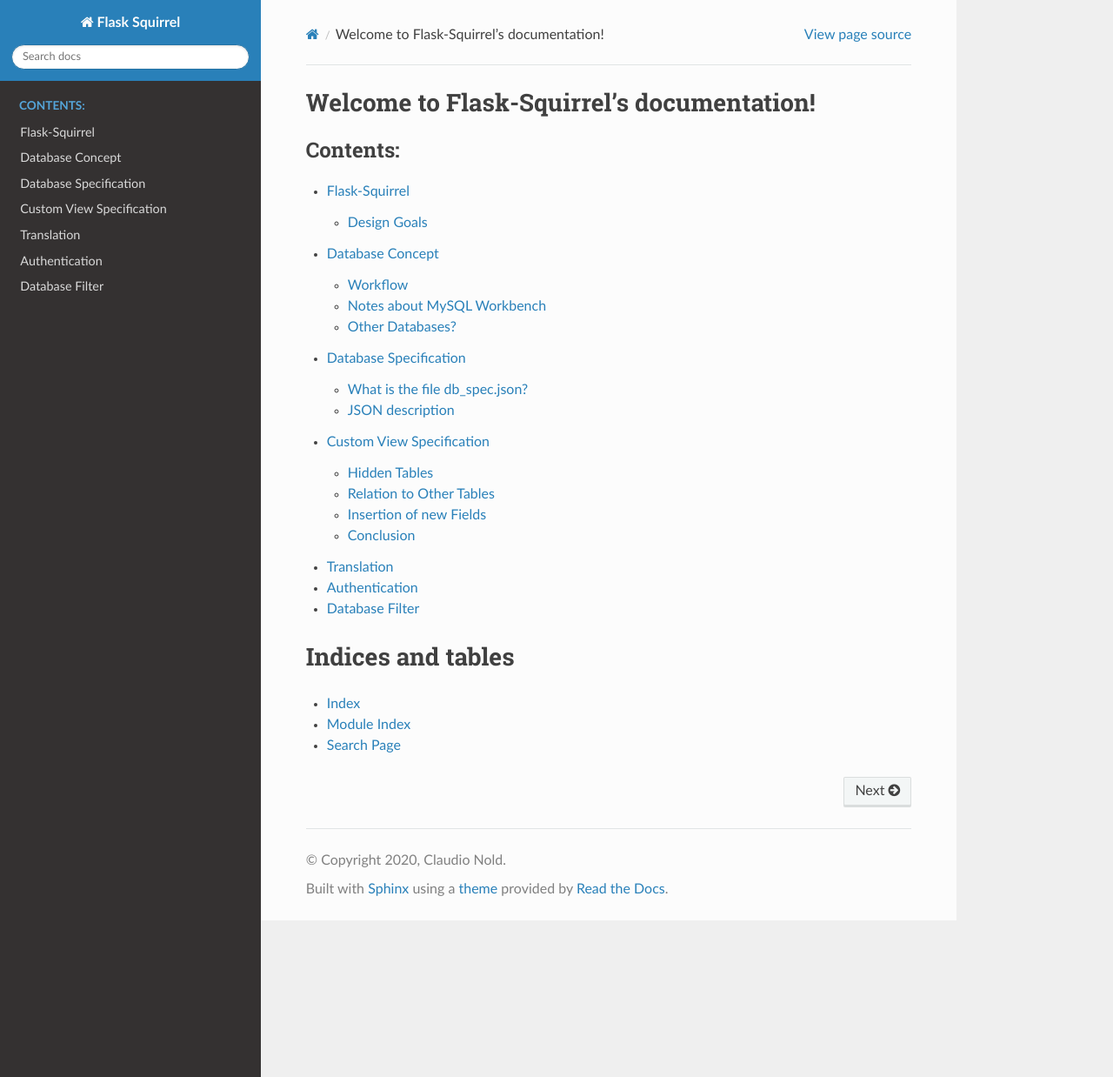
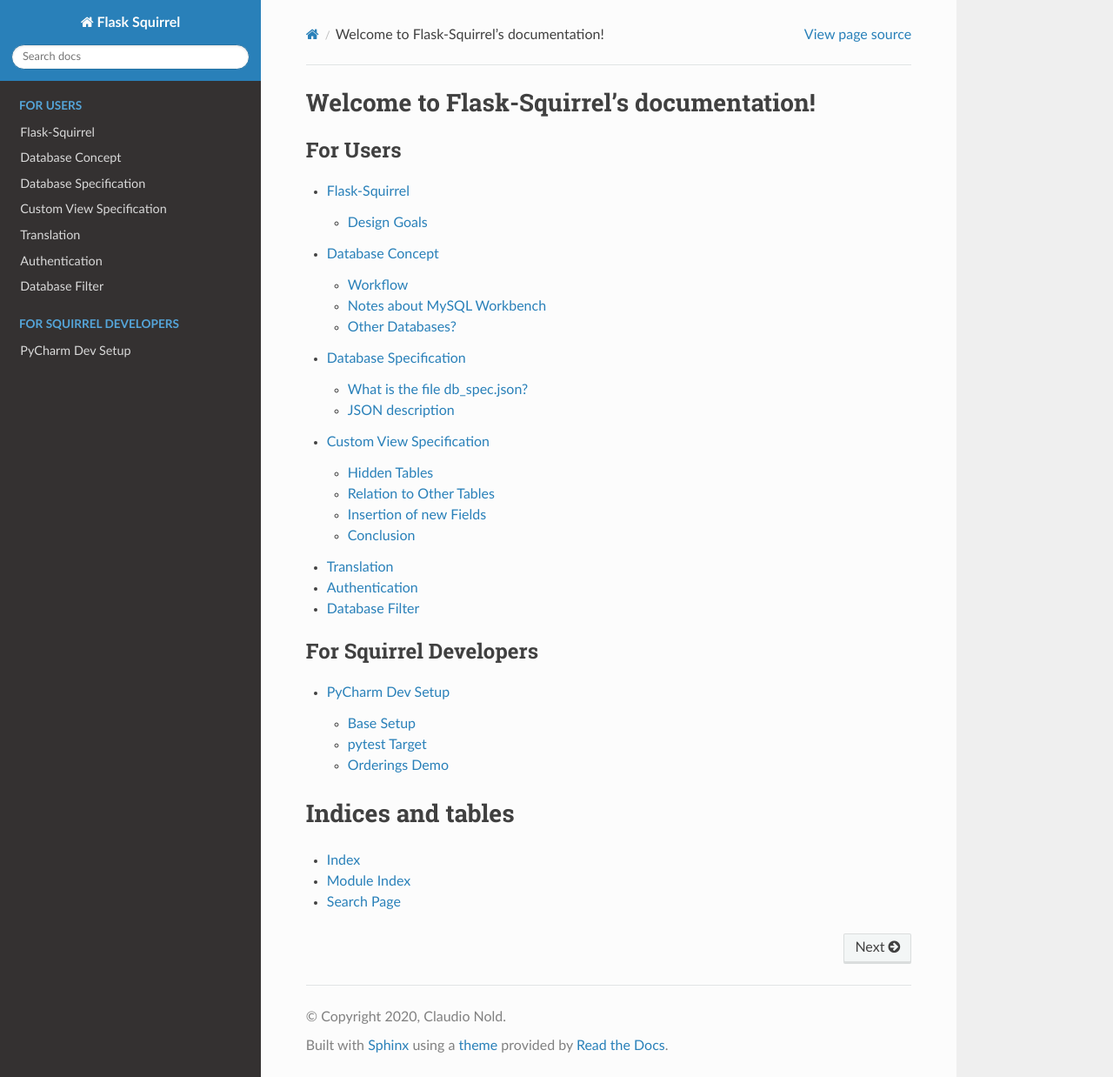
Before and after one commit to ClNo/flask-squirrel, a Sphinx documentation site: the page built from docs/index.rst, in a window 1280 px wide and 1238 px high. Shown: the whole window at 87% size. Built offline with Sphinx 7.4.7 and the Read the Docs theme 2.0.0, drawn with Linux system fonts in a browser that asks for light colours; some of the changed lines change nothing that is shown.

Commit message:
added IDE setup documentation

```diff
--- /dev/null
+++ b/docs/dev/pycharm.rst
@@ -0,0 +1,89 @@
+PyCharm Dev Setup
+=================
+
+Here you learn how you could debug or extend Flask-Squirrel using the very good IDE JetBrains PyCharm.
+
+Base Setup
+----------
+
+First make sure you have cloned the git repo to your developer's project directory.
+
+- Choose "New Project" in the startup dialog.
+- Select the flask-squirrel checkout path
+- Specify the "venv" directory for the virtual environment
+- Do NOT create a main.py script
+
+.. image:: images/pycharm1_newproject.png
+   :target: PyCharm New Project
+
+- Say "yes" to create a project from existing source (dialog)
+- go to the "Settings" menu
+
+.. image:: images/pycharm2_menusettings.png
+   :target: PyCharm Menu Settings
+
+- go to "Project: flask-squirrel" > Python interpreter
+- click the gear button on the right side, select "Add..."
+
+.. image:: images/pycharm3_interpretersettings.png
+   :target: PyCharm Interpreter Settings
+
+- accept default "Virtual Environment" and "venv" path in project directory
+
+.. image:: images/pycharm4_newinterpreter.png
+   :target: PyCharm New Interpreter
+
+- press "ok" to accept the new settings
+- a new venv will be created
+- open any Python file in the editor
+- a popup message box appears saying that the requirements are not installed yet
+
+.. image:: images/pycharm5_installdeps.png
+   :target: PyCharm Install Dependencies
+
+- click on "Install Requirements" and select all dependencies
+
+
+pytest Target
+-------------
+
+To run the pytests do the following steps:
+
+- Create a new run configuration with the button on the top-right
+- On the "add" button select "pytest"
+
+.. image:: images/pycharm6_addrunconfig.png
+   :target: PyCharm Add Run Config
+
+- Name it "pytest all"
+- Select "Custom" target
+- Additional arguments: -v
+- Set the working directory to the project base path ("tests" directory will automatically searched py pytest)
+
+.. image:: images/pycharm7_pytesttarget.png
+   :target: PyCharm Add Run Config
+
+- Run the tests with the "play" button
+
+.. image:: images/pycharm8_pytest_run.png
+   :target: PyCharm pytest run
+
+
+Orderings Demo
+--------------
+
+To run the "Orderings" example in PyCharm do the following steps. The description is not as detailed as above.
+
+- Go into "Edit Configurations..."
+- On the "add" button select "Python"
+- Name it "Example Orderings"
+- Enter the script by hand: backend.py
+- Working directory: /home/dev/flask-squirrel/examples/orderings
+
+.. image:: images/pycharm9_orderingstarget.png
+   :target: PyCharm Example Orderings
+
+- Open http://127.0.0.1:5000/orderings/index.html in a browser
+
+.. image:: images/pycharm10_orderingsbrowser.png
+   :target: PyCharm Orderings Example
--- a/docs/index.rst
+++ b/docs/index.rst
@@ -1,14 +1,13 @@
 .. Flask Squirrel documentation master file, created by
    sphinx-quickstart on Tue Jul 28 00:06:22 2020.
-   You can adapt this file completely to your liking, but it should at least
-   contain the root `toctree` directive.
+
 
 Welcome to Flask-Squirrel's documentation!
 ==========================================
 
 .. toctree::
    :maxdepth: 2
-   :caption: Contents:
+   :caption: For Users
 
    user/design
    user/database
@@ -18,6 +17,12 @@
    user/authentication
    user/filter
 
+.. toctree::
+   :maxdepth: 2
+   :caption: For Squirrel Developers
+
+   dev/pycharm
+
 
 Indices and tables
 ==================
```
Also changed, not shown: docs/dev/images/pycharm10_orderingsbrowser.png (added), docs/dev/images/pycharm1_newproject.png (added), docs/dev/images/pycharm2_menusettings.png (added), docs/dev/images/pycharm3_interpretersettings.png (added), docs/dev/images/pycharm4_newinterpreter.png (added), docs/dev/images/pycharm5_installdeps.png (added), docs/dev/images/pycharm6_addrunconfig.png (added), docs/dev/images/pycharm7_pytesttarget.png (added), docs/dev/images/pycharm8_pytest_run.png (added), docs/dev/images/pycharm9_orderingstarget.png (added).
